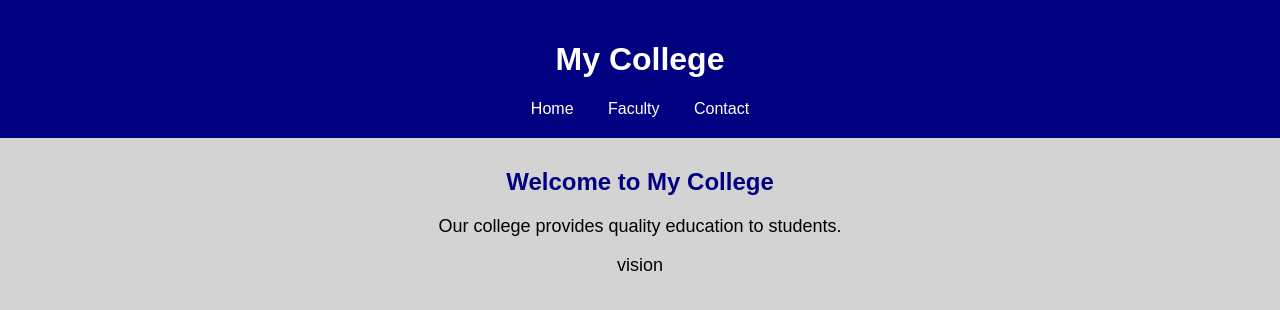
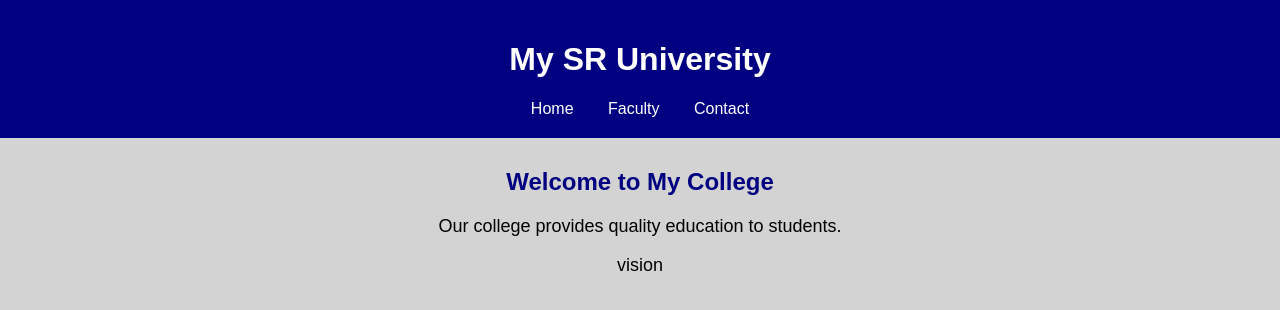
Before and after one commit to Sneha-Reddy04/practise, a plain HTML site: page index.html in a window 1280 px wide. Drawn offline with Linux system fonts and the light colour scheme.

Commit message:
conflict 2 developer

```diff
--- a/index.html
+++ b/index.html
@@ -8,7 +8,7 @@
 <body>
 
     <header>
-        <h1>My College</h1>
+        <h1>My SR University</h1>
         <nav>
             <a href="index.html">Home</a>
             <a href="faculty.html">Faculty</a>
```
